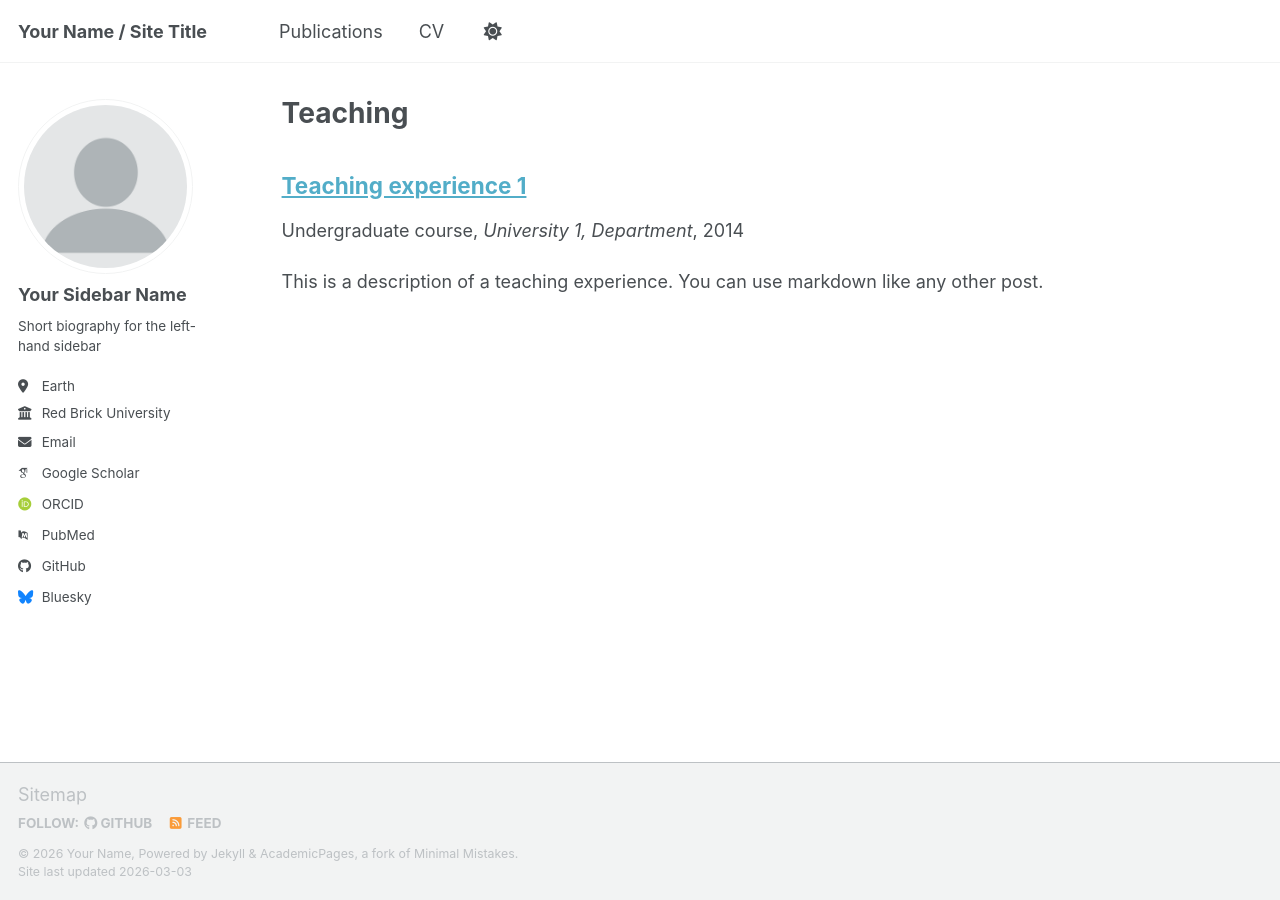
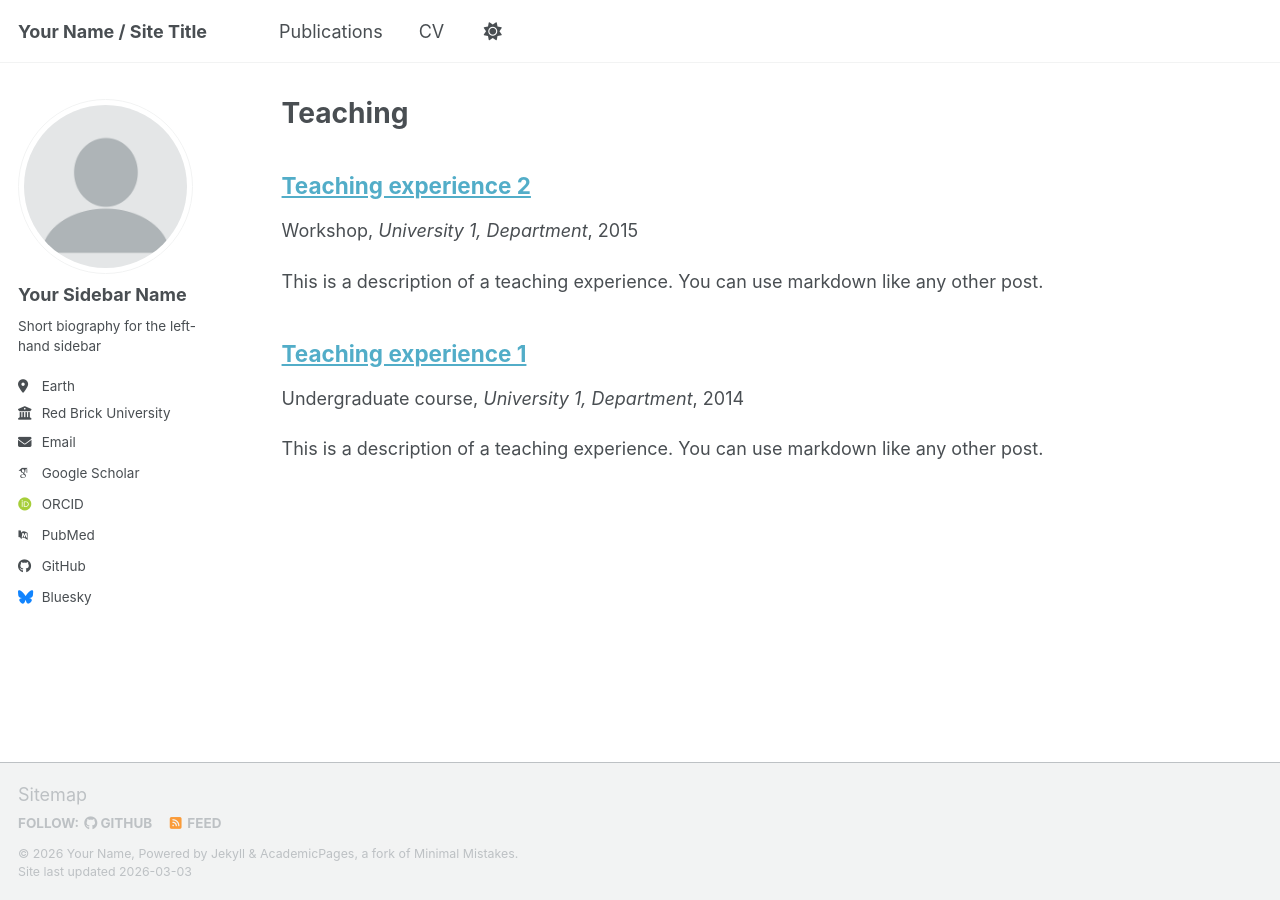
Before and after one commit to chouchouiio/Chouchouiio.github.io, a Jekyll site: the page built from _pages/teaching.html, in a window 1280 px wide. Built offline with Jekyll 4.4.1, drawn with Linux system fonts in a browser that asks for light colours; some web fonts are replaced; a script bundle is joined from its source files by our own code; library files that are not in the unit come from our copies; a file with an impossible date is left out.

Commit message:
Update 2015-spring-teaching-2.md

```diff
--- a/_teaching/2015-spring-teaching-2.md
+++ b/_teaching/2015-spring-teaching-2.md
@@ -1,14 +1,14 @@
 ---
 title: "Teaching experience 2"
 collection: teaching
-type: "TA"
+type: "Workshop"
 permalink: /teaching/2015-spring-teaching-1
-venue: "SCAU, AI"
-date: 2025
-location: "Guangzhou, China"
+venue: "University 1, Department"
+date: 2015-01-01
+location: "City, Country"
 ---
 
-Artificial Intelligence Training Course II.
+This is a description of a teaching experience. You can use markdown like any other post.
 
 Heading 1
 ======
```
